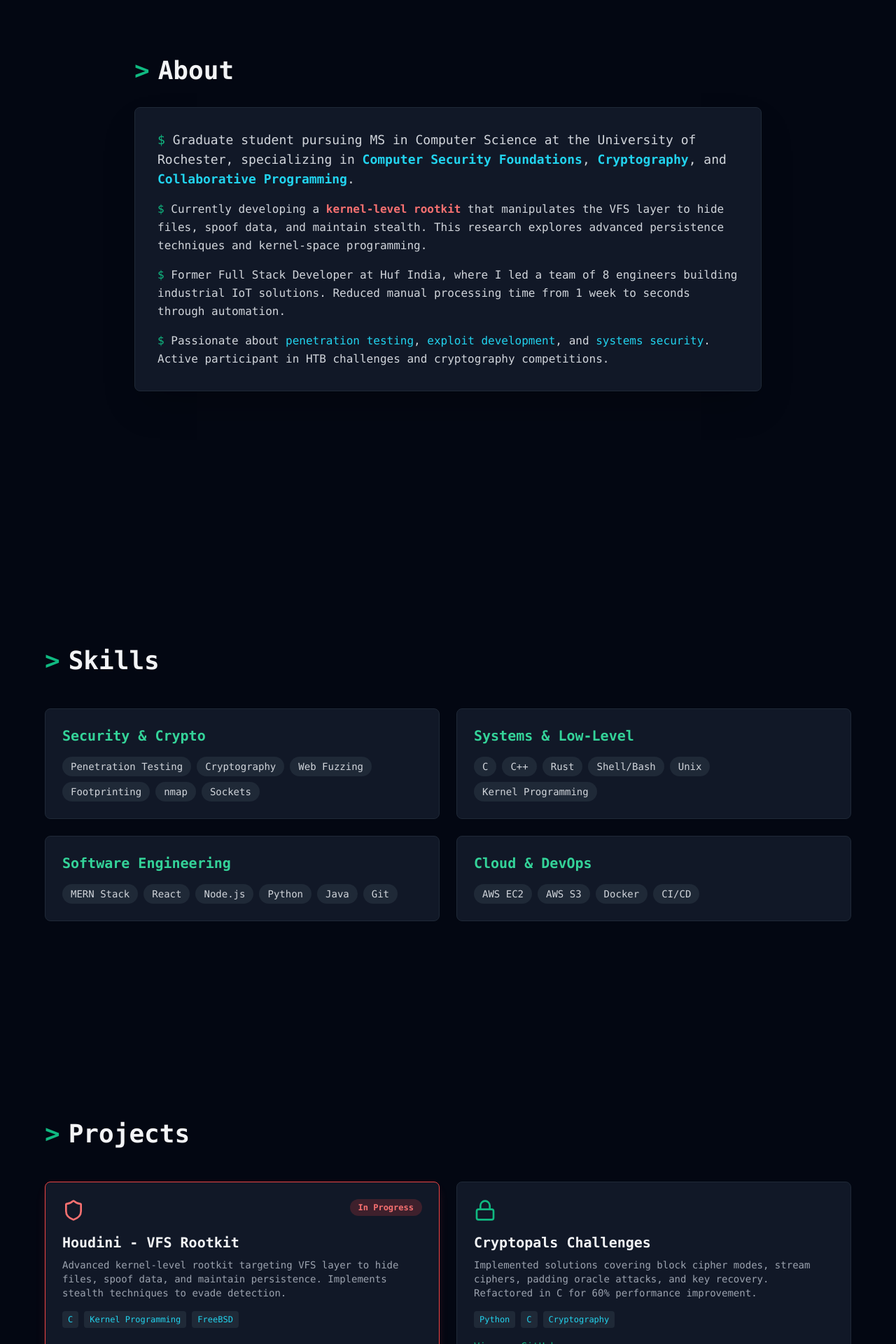
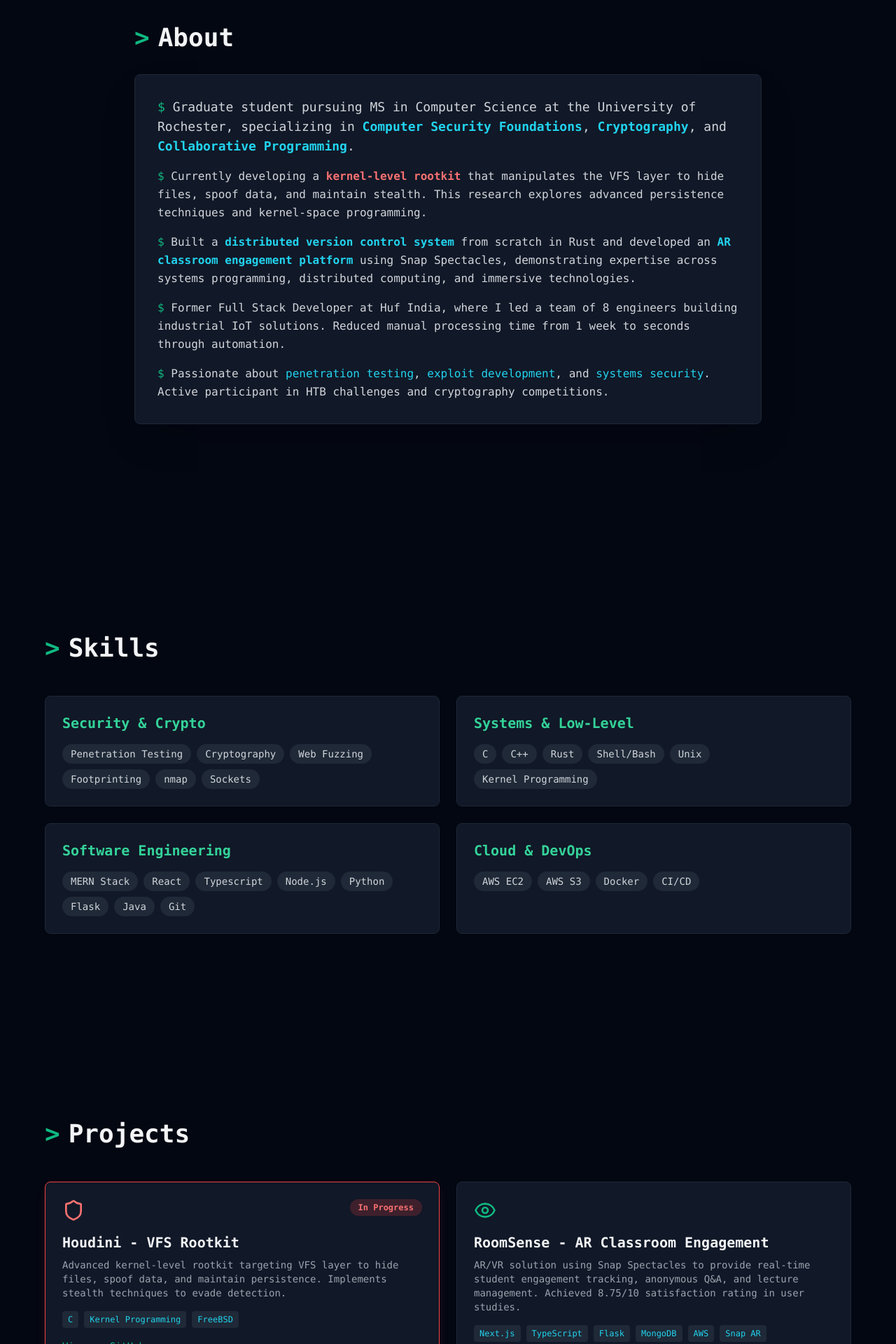
Before and after one commit to pwaghanna/portfolio, a Next.js app: page /portfolio/ in a window 1280 px wide. Shown: the part 880-2800 px from the top of the page at 70% size. Built offline with nearby package versions, Linux system fonts and the light colour scheme.

Commit message:
added projects, skills, modified about

```diff
--- a/next.config.mjs
+++ b/next.config.mjs
@@ -3,8 +3,6 @@ const nextConfig = {
   output: 'export',
 
 
-
-  // Option 2: For project repo (e.g., portfolio)
   basePath: '/portfolio',
   assetPrefix: '/portfolio',
 
@@ -12,7 +10,6 @@ const nextConfig = {
     unoptimized: true
   },
 
-  // Ensure trailing slashes for better compatibility
   trailingSlash: true,
 }
 
--- a/pages/index.js
+++ b/pages/index.js
@@ -1,5 +1,5 @@
 import React, { useState, useEffect, useRef } from 'react';
-import { Terminal, Shield, Code, Lock, Eye, Server, Github, Linkedin, Mail, ChevronDown } from 'lucide-react';
+import { Terminal, Shield, Code, Lock, Eye, Server, Github, Linkedin, Mail, ChevronDown, Trophy, Gamepad2, Activity, Flag } from 'lucide-react';
 
 const Portfolio = () => {
   const [activeSection, setActiveSection] = useState('hero');
@@ -31,7 +31,7 @@ const Portfolio = () => {
   const skills = {
     'Security & Crypto': ['Penetration Testing', 'Cryptography', 'Web Fuzzing', 'Footprinting', 'nmap', 'Sockets'],
     'Systems & Low-Level': ['C', 'C++', 'Rust', 'Shell/Bash', 'Unix', 'Kernel Programming'],
-    'Software Engineering': ['MERN Stack', 'React', 'Node.js', 'Python', 'Java', 'Git'],
+    'Software Engineering': ['MERN Stack', 'React', 'Typescript','Node.js', 'Python', 'Flask', 'Java', 'Git'],
     'Cloud & DevOps': ['AWS EC2', 'AWS S3', 'Docker', 'CI/CD']
   };
 
@@ -42,13 +42,33 @@ const Portfolio = () => {
       tech: ['C', 'Kernel Programming', 'FreeBSD'],
       icon: Shield,
       status: 'In Progress',
-      highlight: true
+      highlight: true,
+      isGithub: true,
+      link: 'github.com/pwaghanna/houdini'
+    },
+    {
+      title: 'RoomSense - AR Classroom Engagement',
+      description: 'AR/VR solution using Snap Spectacles to provide real-time student engagement tracking, anonymous Q&A, and lecture management. Achieved 8.75/10 satisfaction rating in user studies.',
+      tech: ['Next.js', 'TypeScript', 'Flask', 'MongoDB', 'AWS', 'Snap AR'],
+      icon: Eye,
+      highlight: false,
+      isGithub: false,
+      link: 'sites.google.com/view/roomsense/'
+    },
+    {
+      title: 'LHUPR - Distributed Version Control',
+      description: 'Lightweight distributed version control system built from scratch in Rust. Implements commits, branching, merging, and remote sync with modular architecture following information hiding principles.',
+      tech: ['Rust', 'Distributed Systems', 'File Systems'],
+      icon: Code,
+      isGithub: false,
+      highlight: false
     },
     {
       title: 'Cryptopals Challenges',
       description: 'Implemented solutions covering block cipher modes, stream ciphers, padding oracle attacks, and key recovery. Refactored in C for 60% performance improvement.',
       tech: ['Python', 'C', 'Cryptography'],
       icon: Lock,
+      isGithub:true,
       link: 'github.com/pwaghanna'
     },
     {
@@ -56,12 +76,15 @@ const Portfolio = () => {
       description: 'Completed 7+ HackTheBox labs demonstrating reconnaissance, exploitation, and reporting. Developed custom automation scripts reducing exploit time by 30%.',
       tech: ['Python', 'Bash', 'Metasploit', 'nmap'],
       icon: Eye,
-      link: 'github.com/pwaghanna'
+      link: 'github.com/pwaghanna',
+      isGithub:true,
     },
     {
       title: 'Industrial IoT Platform',
       description: 'Led team of 8 engineers building MERN stack application for real-time production monitoring. Integrated ESP32 microprocessors and ThingSpeak for data collection.',
       tech: ['React', 'Node.js', 'MongoDB', 'AWS'],
+      isGithub:false,
+      highlight: false,
       icon: Server
     }
   ];
@@ -72,7 +95,8 @@ const Portfolio = () => {
   skills: Shield,
   projects: Server,
   experience: Eye,
-  contact: Lock
+  contact: Lock,
+  interests: Trophy
 };
 
   const ScrollIndicator = () => (
@@ -104,7 +128,7 @@ const Portfolio = () => {
 
     const Navigation = () => (
     <nav className="fixed top-4 right-4 z-40 flex gap-2">
-        {['hero', 'about', 'skills', 'projects', 'experience', 'contact'].map(section => {
+        {['hero', 'about', 'skills', 'projects', 'experience', 'interests', 'contact'].map(section => {
         const Icon = sectionIcons[section];
         const isActive = activeSection === section;
 
@@ -205,6 +229,11 @@ const Portfolio = () => {
                 persistence techniques and kernel-space programming.
               </p>
               <p>
+                <span className="text-emerald-500">$</span> Built a <span className="text-cyan-400 font-semibold">distributed version control system</span> from
+                scratch in Rust and developed an <span className="text-cyan-400 font-semibold">AR classroom engagement platform</span> using
+                Snap Spectacles, demonstrating expertise across systems programming, distributed computing, and immersive technologies.
+              </p>
+              <p>
                 <span className="text-emerald-500">$</span> Former Full Stack Developer at Huf India, where I led a team of 8 engineers
                 building industrial IoT solutions. Reduced manual processing time from 1 week to seconds through automation.
               </p>
@@ -290,7 +319,7 @@ const Portfolio = () => {
                 {project.link && (
                   <a href={`https://${project.link}`} target="_blank" rel="noopener noreferrer"
                      className="text-emerald-500 hover:text-emerald-400 text-sm flex items-center gap-1">
-                    View on GitHub →
+                    {project.isGithub? "View on GitHub →": "Visit Site →"}
                   </a>
                 )}
               </div>
@@ -340,6 +369,70 @@ const Portfolio = () => {
         </div>
       </section>
 
+      {/* Interests Section */}
+    <section
+    ref={el => sectionsRef.current.interests = el}
+    className="min-h-screen flex items-center justify-center px-4 py-20"
+    >
+    <div className="max-w-6xl mx-auto w-full">
+        <h2 className="text-4xl font-bold mb-12 flex items-center gap-3">
+        <span className="text-emerald-500">&gt;</span> Interests
+        </h2>
+
+        <div className="grid md:grid-cols-2 gap-6">
+
+        {/* Formula 1 */}
+        <div className="bg-gray-900 rounded-lg p-6 border border-gray-800 hover:border-emerald-500 transition-all duration-300 hover:scale-105">
+            <div className="flex items-center gap-3 mb-3">
+            <Flag className="text-red-400" size={28} />
+            <h3 className="text-xl font-bold">Formula 1</h3>
+            </div>
+            <p className="text-gray-400 text-sm">
+            Passionate follower of Formula 1, fascinated by race strategy, telemetry,
+            aerodynamics, and the engineering tradeoffs behind peak performance.
+            </p>
+        </div>
+
+        {/* Kart Racing */}
+        <div className="bg-gray-900 rounded-lg p-6 border border-gray-800 hover:border-emerald-500 transition-all duration-300 hover:scale-105">
+            <div className="flex items-center gap-3 mb-3">
+            <Activity className="text-cyan-400" size={28} />
+            <h3 className="text-xl font-bold">Kart Racing</h3>
+            </div>
+            <p className="text-gray-400 text-sm">
+            Hands-on racing experience that builds precision, reflexes, and situational awareness —
+            skills that translate directly into focus-driven technical work.
+            </p>
+        </div>
+
+        {/* Martial Arts */}
+        <div className="bg-gray-900 rounded-lg p-6 border border-gray-800 hover:border-emerald-500 transition-all duration-300 hover:scale-105">
+            <div className="flex items-center gap-3 mb-3">
+            <Trophy className="text-emerald-400" size={28} />
+            <h3 className="text-xl font-bold">Martial Arts</h3>
+            </div>
+            <p className="text-gray-400 text-sm">
+            Practice focused on discipline, consistency, and mental resilience - reinforcing problem-solving under pressure and long-term persistence.
+            </p>
+        </div>
+
+        {/* Video Gaming */}
+        <div className="bg-gray-900 rounded-lg p-6 border border-gray-800 hover:border-emerald-500 transition-all duration-300 hover:scale-105">
+            <div className="flex items-center gap-3 mb-3">
+            <Gamepad2 className="text-purple-400" size={28} />
+            <h3 className="text-xl font-bold">Video Gaming</h3>
+            </div>
+            <p className="text-gray-400 text-sm">
+            Enjoy competitive and strategy-based games that emphasize optimization,
+            pattern recognition, and adaptive decision-making.
+            </p>
+        </div>
+
+        </div>
+    </div>
+    </section>
+
+
       {/* Contact Section */}
       <section
         ref={el => sectionsRef.current.contact = el}
@@ -376,6 +469,8 @@ const Portfolio = () => {
         </div>
       </section>
 
+
+
       {/* Footer */}
       <footer className="py-8 text-center text-gray-600 border-t border-gray-800">
         <p>© 2025 Pranav Waghanna. Built with React & Tailwind CSS.</p>
```
Also changed, not shown: 1 other file (tests, documents, lock files or other folders).
